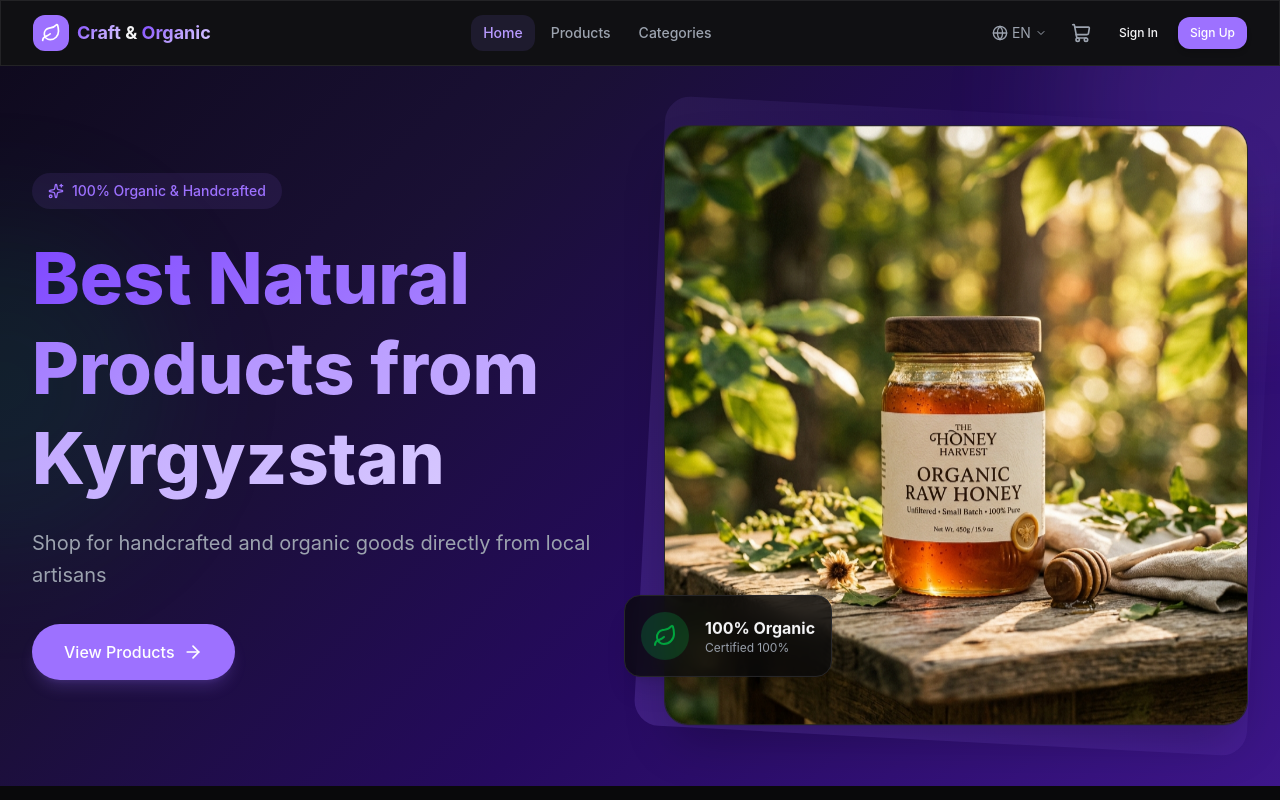
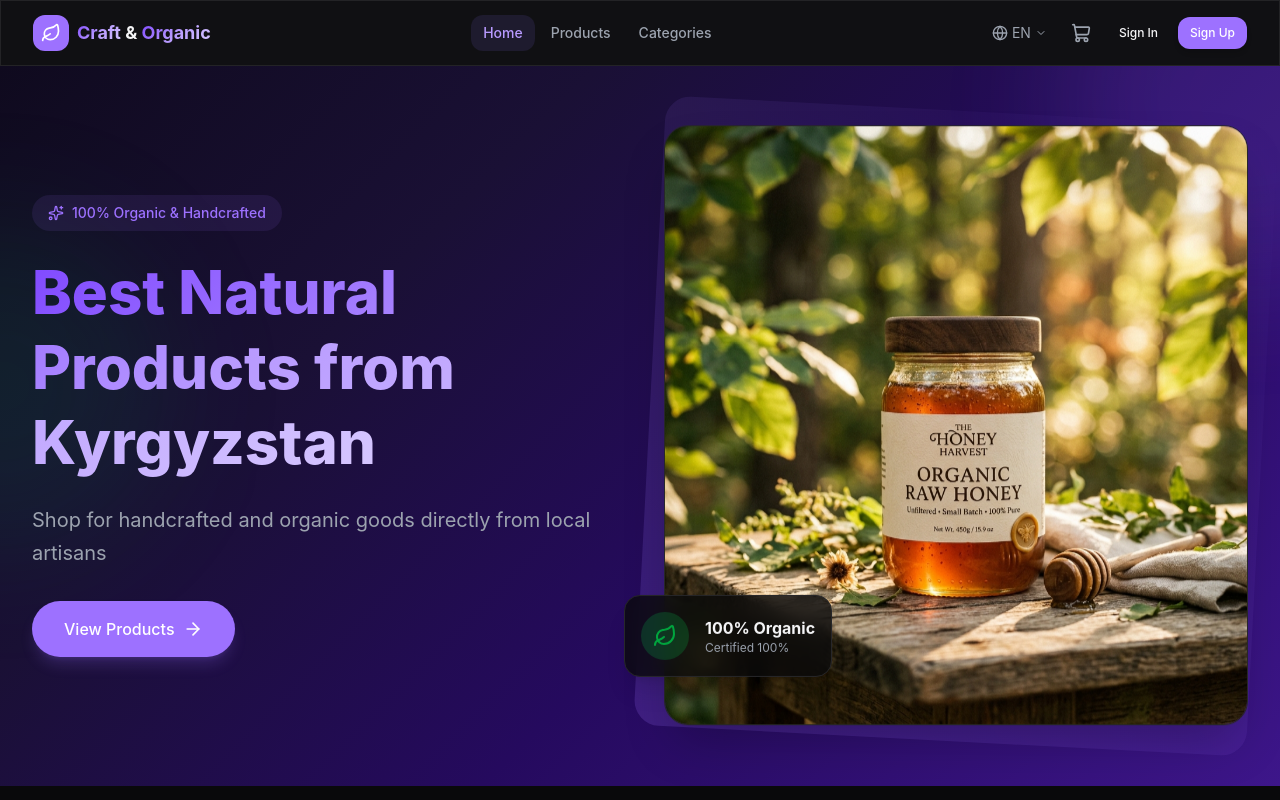
Before and after one commit to Asel123454/frontend, a Next.js app: page /en in a window 1280 px wide. Shown: the top 800 px of the page. Built offline with nearby package versions, Linux system fonts and the light colour scheme.

Commit message:
Update page.tsx

```diff
--- a/src/app/[locale]/page.tsx
+++ b/src/app/[locale]/page.tsx
@@ -35,7 +35,7 @@ function HomeContent() {
                 <Sparkles className="w-4 h-4" />
                 {t("hero.badge")}
               </div>
-              <h1 className="text-3xl sm:text-5xl lg:text-7xl font-extrabold leading-tight mb-6 break-words hyphens-auto">
+              <h1 className="text-2xl sm:text-4xl lg:text-6xl font-extrabold leading-tight mb-6 break-words hyphens-auto">
                 <span className="gradient-text">{t("hero.title")}</span>
               </h1>
               <p className="text-lg sm:text-xl text-muted-foreground mb-8 max-w-xl leading-relaxed">
```
